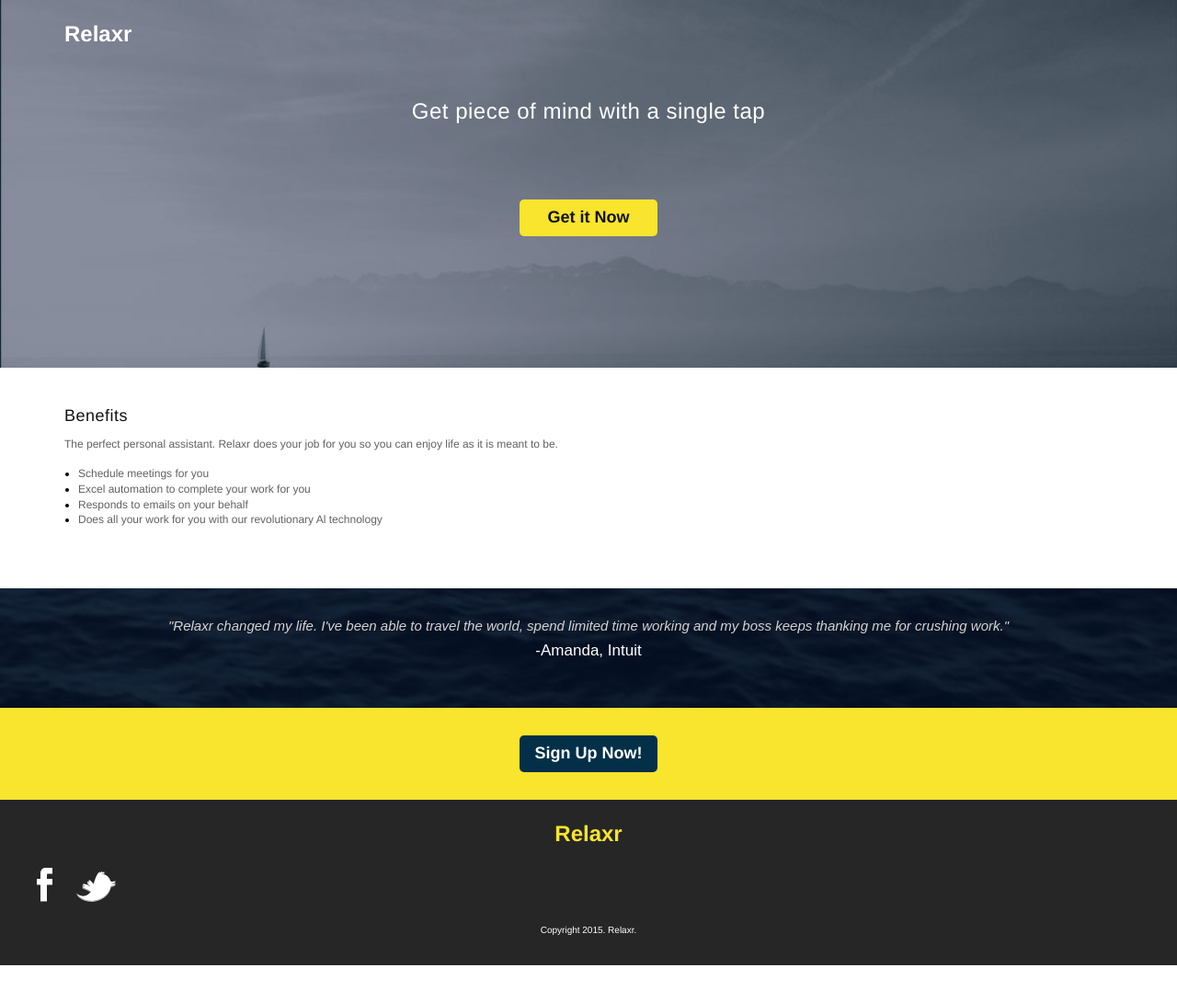
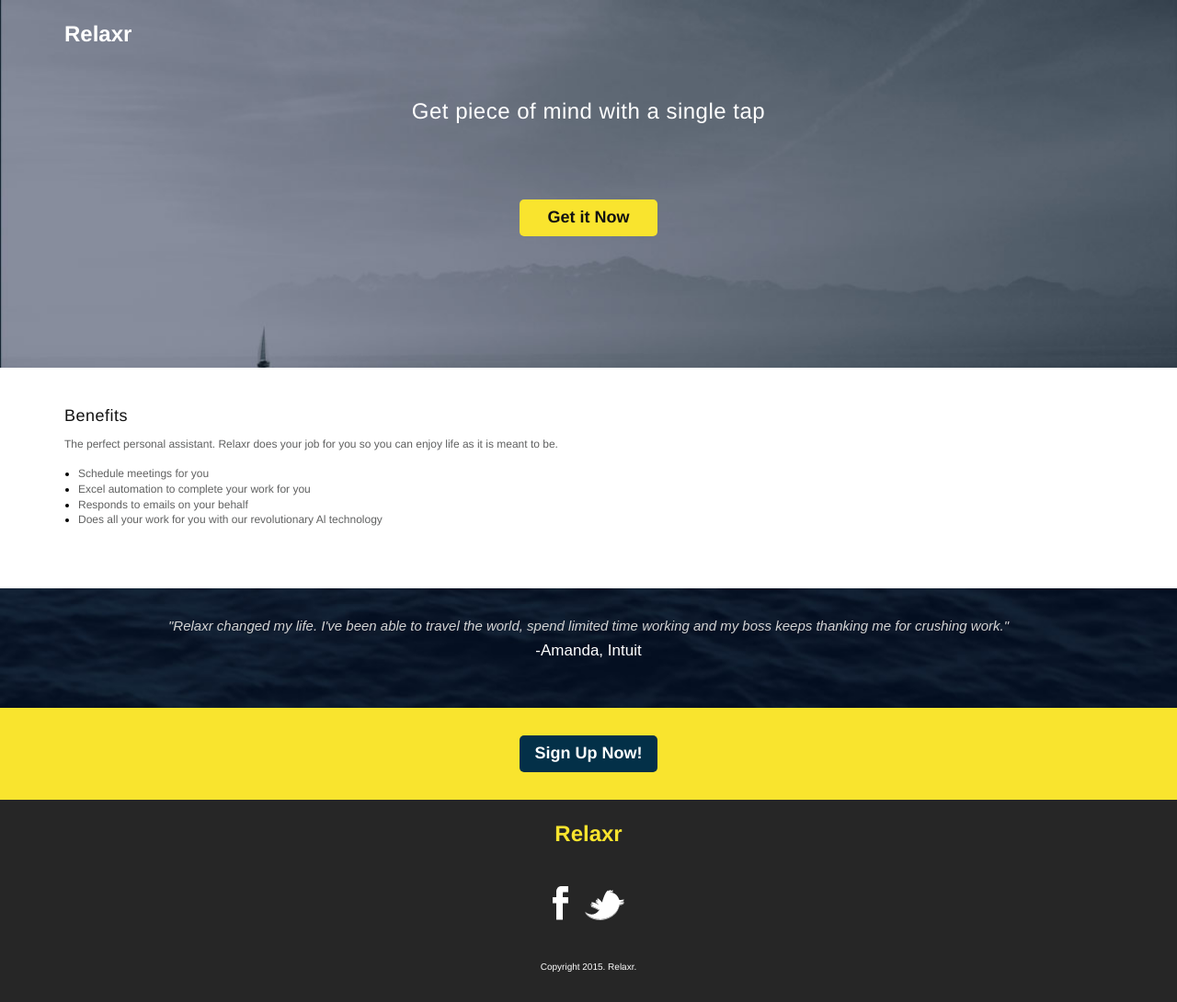
Before and after one commit to sophieeverett/Assignment2, a plain HTML site: page index.html in a window 1280 px wide. Shown: the top 1090 px of the page at 92% size. Before the commit the page ends 1050 px from the top, so only its background shows below. Drawn offline with Linux system fonts and the light colour scheme.

Commit message:
Almost finished :)

```diff
--- a/index.html
+++ b/index.html
@@ -48,11 +48,11 @@
 
 			<footer>
 				<h1 class="logoBottom">Relaxr</h1>
-				<ul>
+				<ul class="center">
 					<li class="social">
 						<a> <img src="images/facebook.png"></a>
 					</li>
-					<li class="social">
+					<li class="social2">
 						<a> <img src="images/twitter.png"></a>
 					</li>
 				</ul>
--- a/style.css
+++ b/style.css
@@ -178,7 +178,7 @@ p.name {
 }
 
 footer {
-  height: 180px;
+  height: 220px;
   width: 100%;
   background-color: #262626;
   padding-bottom: 30px;
@@ -197,12 +197,19 @@ footer {
   padding-left: 0px;
 }
 
+ul.center {
+  text-align: center;
+}
+
 li.social {
     display: inline-block;
-    width: 15px;
-    margin-left: auto;
-    margin-right: auto;
-    padding-top: 20px;
-    padding-bottom: 20px;
-    padding-left: 40px;
+    padding-top: 40px;
+    padding-bottom: 40px;
   }
+
+li.social2 {
+      display: inline-block;
+      padding-top: 20px;
+      padding-bottom: 20px;
+      padding-left: 15px;
+    }
```
